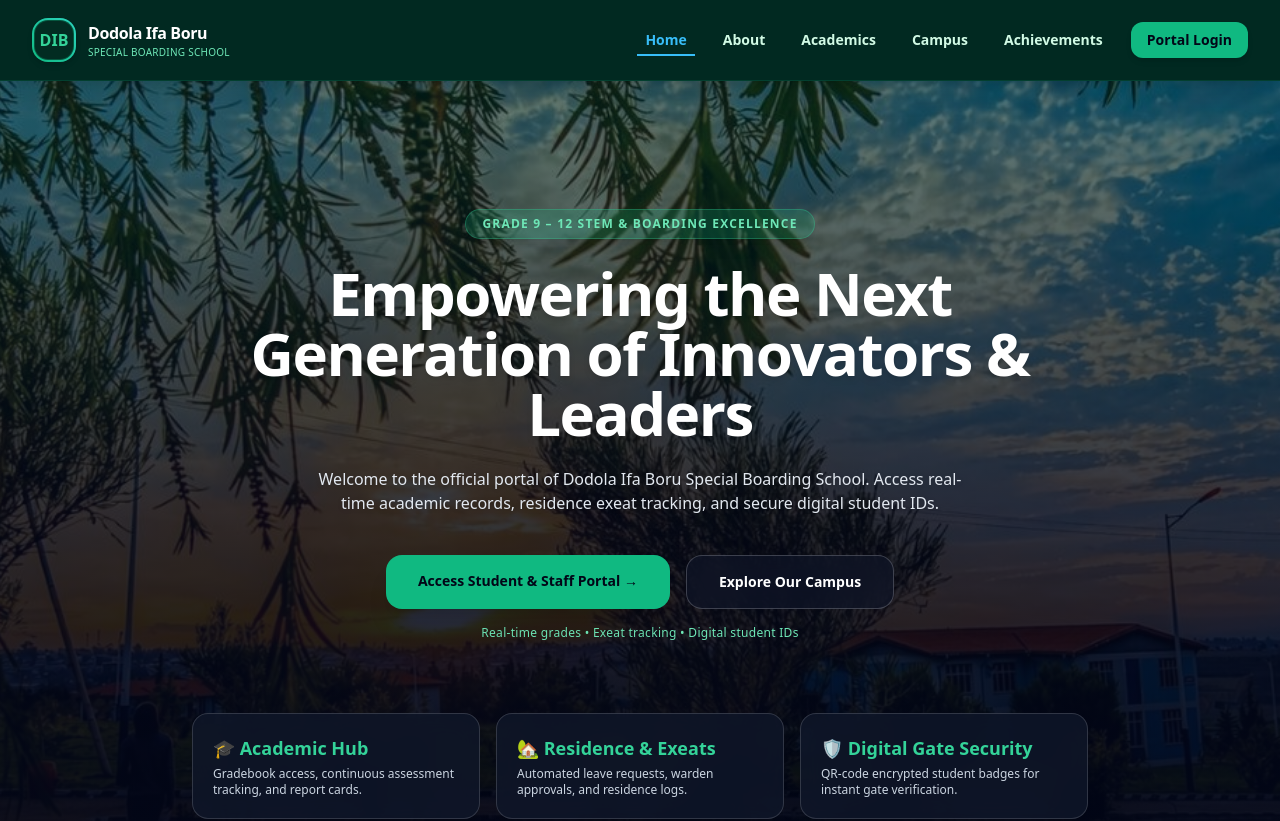
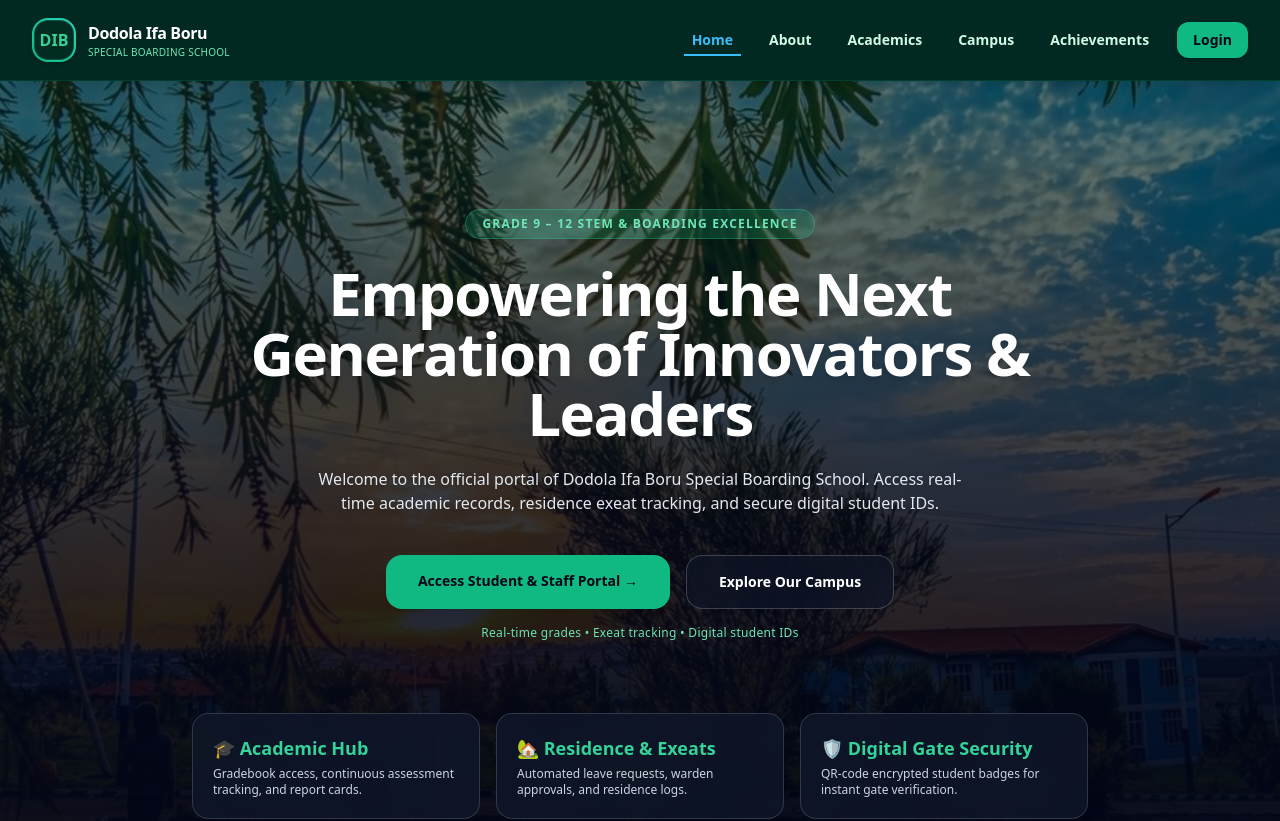
Before and after one commit to futuretech-hub/dodola-school-portal, a Next.js app: page / in a window 1280 px wide. Shown: the top 821 px of the page. Built offline with nearby package versions, Linux system fonts and the light colour scheme.

Commit message:
Update Navbar.jsx

```diff
--- a/components/Navbar.jsx
+++ b/components/Navbar.jsx
@@ -58,7 +58,7 @@ export default function Navbar() {
             href="/login"
             className="bg-emerald-500 hover:bg-emerald-400 text-slate-950 font-bold text-xs sm:text-sm px-4 py-2 rounded-xl shadow-md transition ml-2"
           >
-            Portal Login
+            Login
           </a>
         </nav>
       </div>
```
